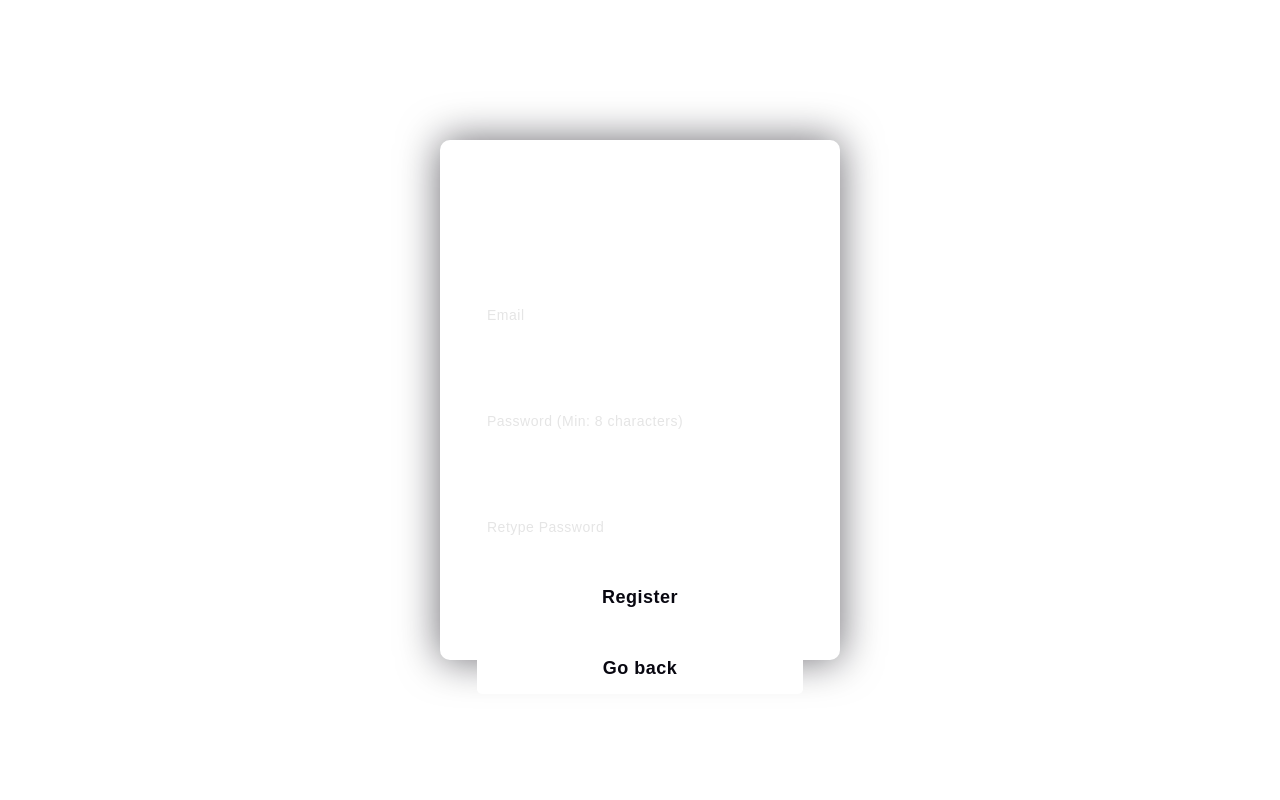
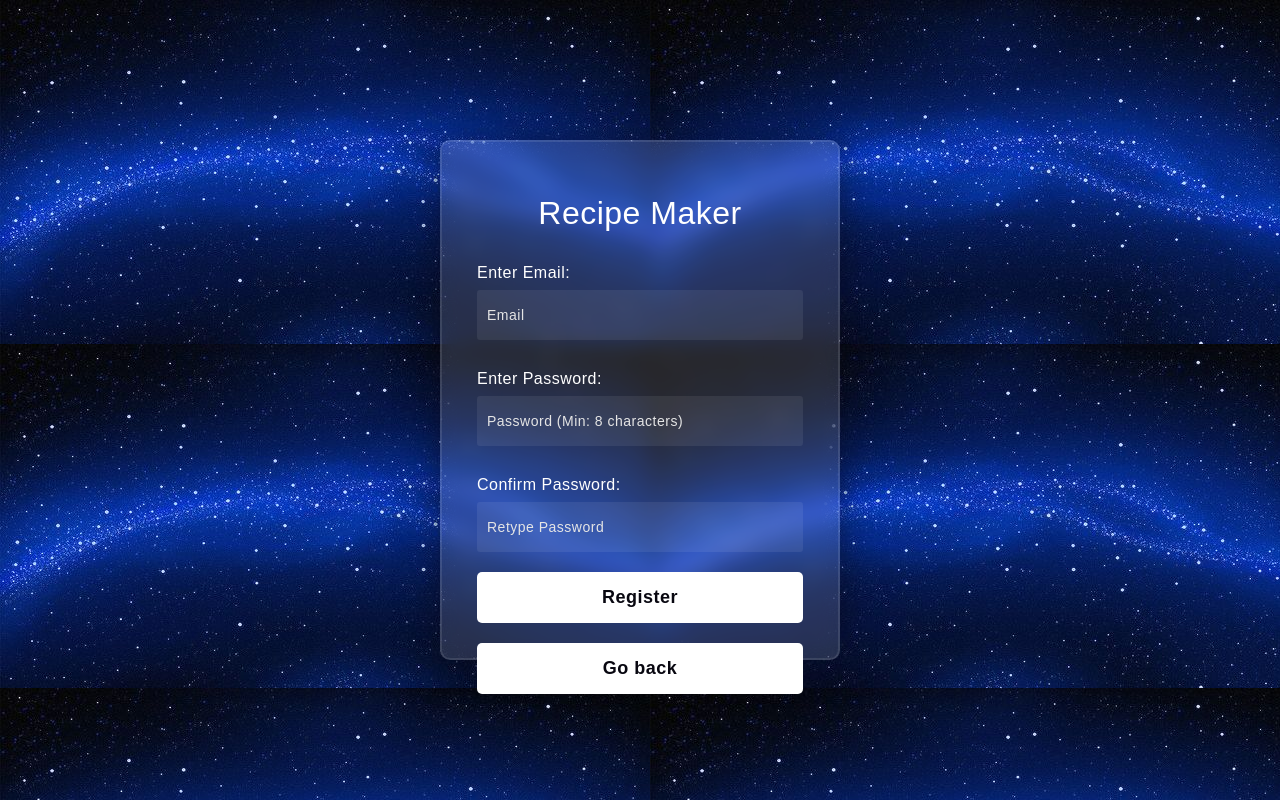
Before and after one commit to sohamkaje/Recipe-Maker-React-Firebase, a React (Create React App) app: page /create-new-account in a window 1280 px wide. Built offline with nearby package versions, Linux system fonts and the light colour scheme.

Commit message:
made changes to signup css

```diff
--- a/src/pages/signup/Signup.jsx
+++ b/src/pages/signup/Signup.jsx
@@ -27,7 +27,7 @@ const Signup = () => {
   };
 
   return (
-    <div>
+    <div class="signupContainer">
       <form onSubmit={handleSubmit}>
         <h3>Recipe Maker</h3>
 
--- a/src/pages/signup/signup.css
+++ b/src/pages/signup/signup.css
@@ -4,13 +4,10 @@
     box-sizing: border-box;
 }
 
-.background{
-    width: 430px;
-    height: 520px;
-    position: absolute;
-    transform: translate(-50%,-50%);
-    left: 50%;
-    top: 50%;
+.signupContainer{
+    height: 100vh;
+    width: 100%;
+    background-image: url("signup-bg.png");
 }
 
 form{
```
Also changed, not shown: src/pages/signup/signup-bg.png (renamed from src/pages/datacollection/dataCollection-bg.png).
